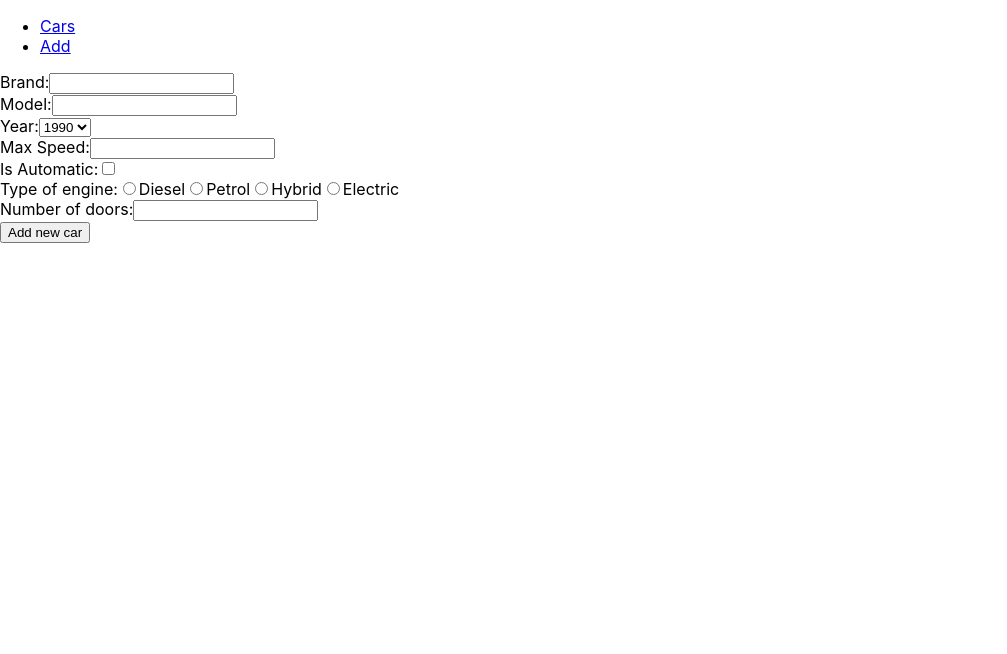
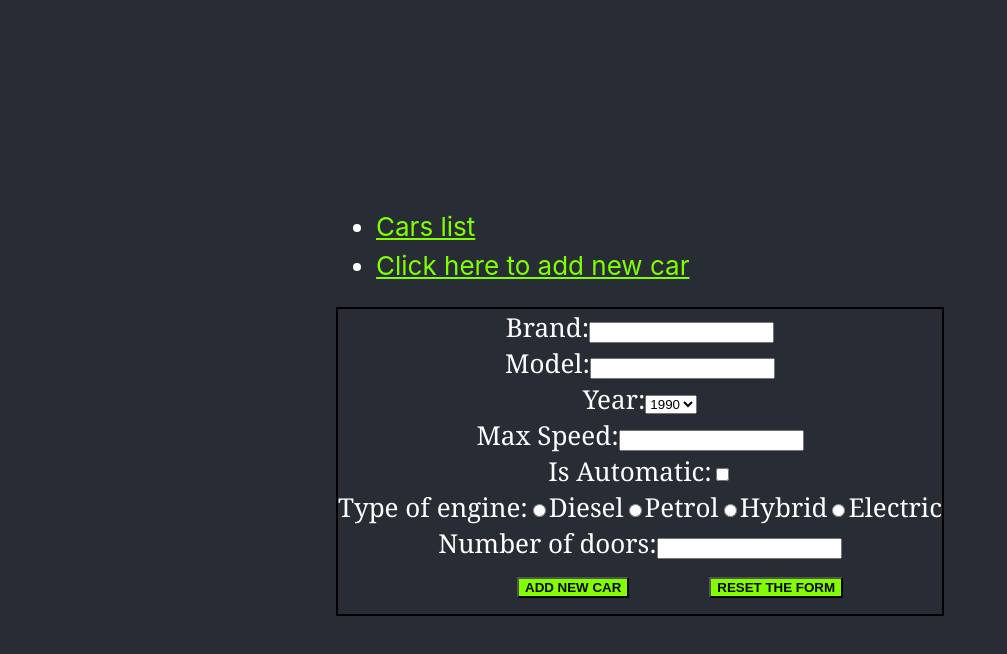
Before and after one commit to NorbertCorba/cars-app, a React (Create React App) app: page /add in a window 1280 px wide. Shown: the top 654 px of the page, without its empty margins (0-1007 px from the left). Built offline with nearby package versions, Linux system fonts and the light colour scheme.

Commit message:
4th task, reset button, some CSS

```diff
--- a/src/App.css
+++ b/src/App.css
@@ -1,5 +1,41 @@
 .App {
   text-align: center;
+}
+
+body {
+  background-color: #282c34;
+  min-height: 100vh;
+  display: flex;
+  flex-direction: column;
+  align-items: center;
+  justify-content: center;
+  font-size: calc(10px + 2vmin);
+  color: white;
+
+}
+
+.form {
+  text-align: center;
+  font-family: Cambria, Cochin, Georgia, Times, 'Times New Roman', serif;
+  border: 2px solid rgb(0, 0, 0);
+
+}
+
+.button {
+  background-color: chartreuse;
+  margin-bottom: 1rem;
+  margin-left: 5rem;
+  margin-top: 1rem;
+}
+
+
+.li {
+  margin-bottom: 0.5rem;
+}
+
+.link {
+  color: chartreuse;
+
 }
 
 .App-logo {
@@ -13,7 +49,7 @@
   }
 }
 
-.App-header {
+/* .App-header {
   background-color: #282c34;
   min-height: 100vh;
   display: flex;
@@ -22,7 +58,7 @@
   justify-content: center;
   font-size: calc(10px + 2vmin);
   color: white;
-}
+} */
 
 .App-link {
   color: #61dafb;
@@ -32,6 +68,7 @@
   from {
     transform: rotate(0deg);
   }
+
   to {
     transform: rotate(360deg);
   }
--- a/src/App.js
+++ b/src/App.js
@@ -8,11 +8,11 @@ function App() {
     <div>
       <nav>
         <ul>
-          <li>
-            <Link to="/cars">Cars</Link>
+          <li class = "li">
+            <Link class = "link" to="/cars">Cars list</Link>
           </li>
-          <li>
-            <Link to="/add">Add</Link>
+          <li class = "li">
+            <Link class = "link" to="/add">Click here to add new car</Link>
           </li>
         </ul>
       </nav>
--- a/src/components/CreateCarForm.jsx
+++ b/src/components/CreateCarForm.jsx
@@ -12,9 +12,10 @@ export default function CreateCarForm({
     newCar,
     setNewCar,
     onCreateNewCar,
+    onResetForm
 }) {
     return (
-        <form onSubmit={onCreateNewCar}>
+        <form class="form" onSubmit={onCreateNewCar}>
             <label>Brand:</label>
             <input
                 required
@@ -109,7 +110,9 @@ export default function CreateCarForm({
                     setNewCar({ ...newCar, numberOfDoors: target.value })
                 }
             /><br />
-            <button type="submit">Add new car</button>
+            <button class="button" type="submit"><strong>ADD NEW CAR</strong></button>
+            <button class="button" onClick={onResetForm}> <strong>RESET THE FORM</strong></button>
         </form>
+
     )
 }
--- a/src/pages/AddCar.jsx
+++ b/src/pages/AddCar.jsx
@@ -29,12 +29,17 @@ export default function AddCar() {
         }
     };
 
+    const handlerResetForm = (newCar) => {
+        setNewCar(newCar = defaultCars)
+    }
+
     return (
         <div>
             <CreateCarForm
                 newCar={newCar}
                 setNewCar={setNewCar}
                 onCreateNewCar={handlerCreateNewCar}
+                onResetForm={handlerResetForm}
             />
         </div>
     )
```
